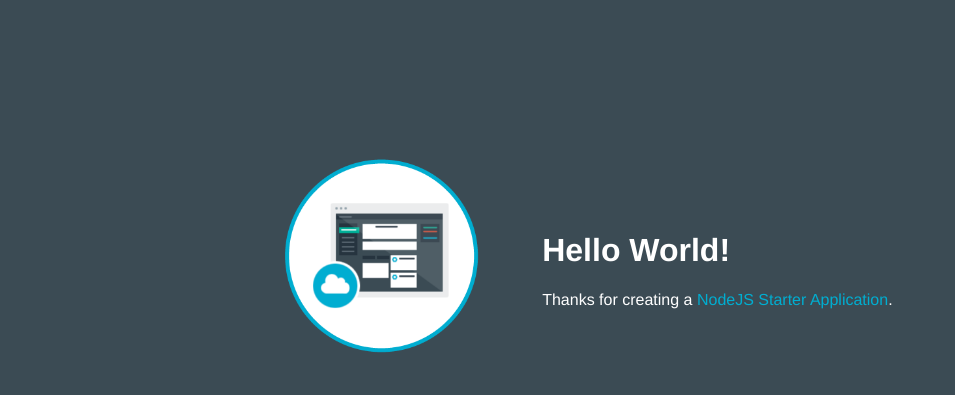
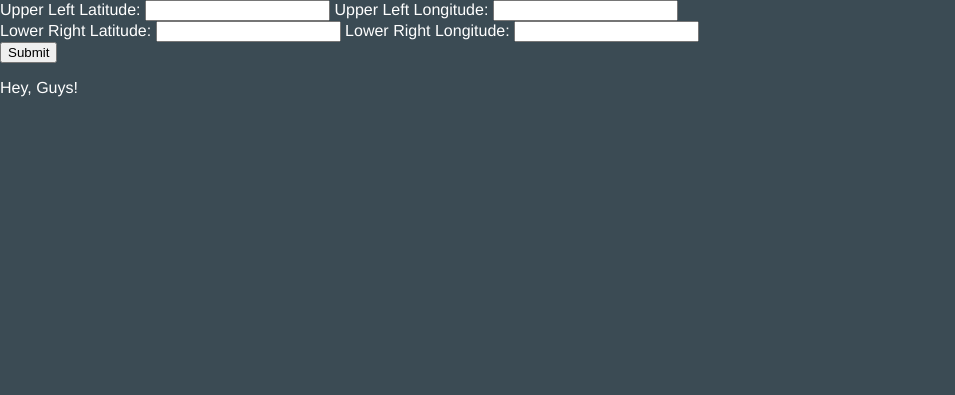
Before and after one commit to dmurdaugh/DcSmartCity, a website: page public/index.html in a window 1280 px wide. Shown: the whole page, without its empty margins (0-955 px from the left). Drawn offline with Linux system fonts and the light colour scheme.

Commit message:
modular design

```diff
--- a/public/index.html
+++ b/public/index.html
@@ -10,17 +10,15 @@
   </head>
 
   <body>
-    <table>
-      <tr>
-        <td style= "width:30%;">
-          <img class = "newappIcon" src="images/newapp-icon.png">
-        </td>
-        <td>
-          <h1 id="message">Hello World!</h1>
-          <p class='description'></p> Thanks for creating a <span class = "blue">NodeJS Starter Application</span>.
-        </td>
-      </tr>
-    </table>
+    <form action="https://DcSmartCity.mybluemix.net/process_get" method="GET">
+      <label for="lat1">Upper Left Latitude: </label> <input type="text" name="latitude1" id="lat1" />
+      <label for="long1">Upper Left Longitude: </label> <input type="text" name="longitude1" id="long1" /><br />
+      <label for="lat2">Lower Right Latitude: </label> <input type="text" name="latitude2" id="lat2" />
+      <label for="long2">Lower Right Longitude: </label> <input type="text" name="longitude2" id="long2" /><br />
+      <input type="submit" text="submit" />
+    </form>
+    <p id="blankSpace">Hey, Guys!</p>
   </body>
 
+
 </html>
```
